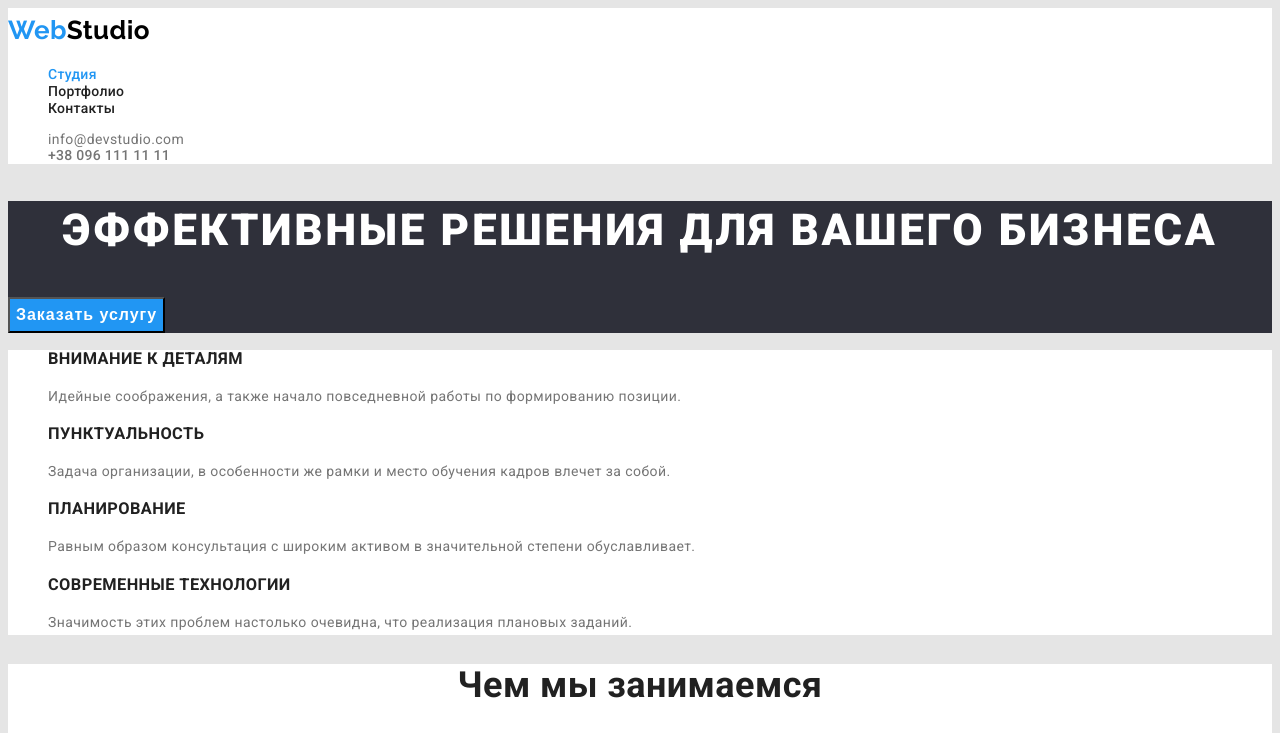
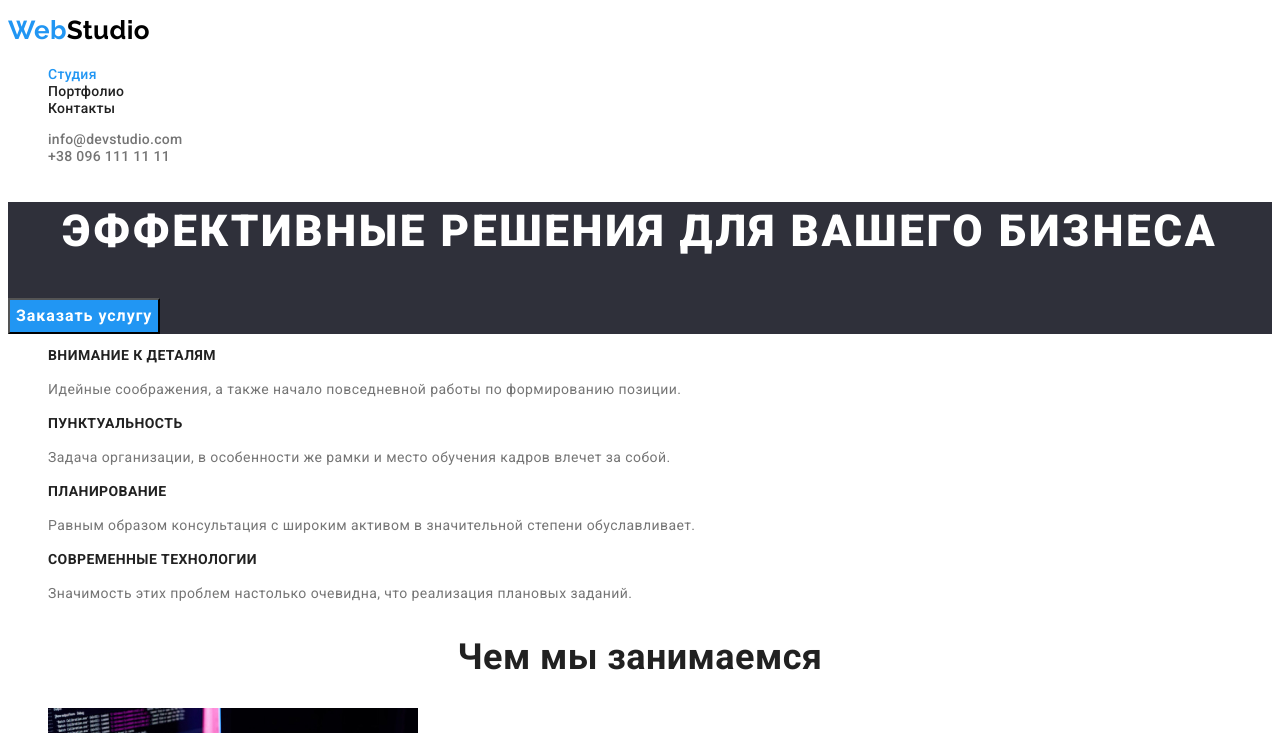
Before and after one commit to RomanShvarov/goit-markup-hw--02, a plain HTML site: page index.html in a window 1280 px wide. Shown: the top 733 px of the page. Drawn offline with Linux system fonts and the light colour scheme.

Commit message:
ДЗ 2 повторно доопрацьоване
Проведено доопрацювання змінних
Прибрані зайві фони
Точково проведена робота зі шрифтами

```diff
--- a/css/styles.css
+++ b/css/styles.css
@@ -1,23 +1,14 @@
 :root {
   --accent-color: #2196f3;
+  --white-txt-color: #ffffff;
   --text-benef-tel-filter-col: #757575;
   --text-headlink-team-beneftype-col: #212121;
   --footer-hero-bcg-color: #2f303a;
-  --ind-hero-txt-col: #ffffff;
-  --ind-hero-btn-txt-col: #ffffff;
-  --ind-hero-btn-hover-bcg-col: #188CE8;
-  --ind-benefits-section-bcg-col: #ffffff;
-  --ind-about-section-bcg-col: #ffffff;
+  --ind-hero-btn-hover-bcg-col: #188ce8;
   --ind-team-section-bcg-col: #f5f4fa;
-  --ind-team-membercard-bcg-col: #ffffff;
-  --main-bcg-color: #e5e5e5;
-  --header-bcg-col: #ffffff;
-  --portfolio-section-bcg: #ffffff;
+  --main-bcg-color: #ffffff;
   --portfolio-btn-bcg-col: #f5f4fa;
-  --portfolio-btn-txt-hover-col: #ffffff;
   --logo-header-col: #000000;
-  --logo-footer-col: #ffffff;
-  --footer-geopos-txt-col: #ffffff;
   --footer-mail-tel-txt-col: rgba(255, 255, 255, 0.6);
 }
 
@@ -47,9 +38,6 @@ body {
 }
 
 /* ------------------------------header style ------------------------------*/
-.header-style {
-  background-color: var(--header-bcg-col);
-}
 
 .logo {
   font-family: 'Raleway', sans-serif;
@@ -86,6 +74,12 @@ body {
 }
 
 .header-mail {
+  font-family: 'Roboto';
+  font-style: normal;
+  font-weight: 500;
+  font-size: 14px;
+  line-height: 1.14;
+  letter-spacing: 0.02em;
   color: var(--text-benef-tel-filter-col);
   text-decoration: none;
   list-style: none;
@@ -112,13 +106,13 @@ body {
   background-color: var(--footer-hero-bcg-color);
 }
 .footer-logo {
-  color: var(--logo-footer-col);
+  color: var(--white-txt-color);
 }
 
 .geoposition {
   font-style: normal;
   line-height: 1.71;
-  color: var(--footer-geopos-txt-col);
+  color: var(--white-txt-color);
   text-decoration: none;
 }
 .geoposition:hover,
@@ -152,10 +146,11 @@ body {
   text-align: center;
   letter-spacing: 0.06em;
   text-transform: uppercase;
-  color: var(--ind-hero-txt-col);
+  color: var(--white-txt-color);
 }
 
 .hero-btn {
+  font-family: 'Roboto', sans-serif;
   font-weight: 700;
   font-size: 16px;
   line-height: 1.88;
@@ -163,22 +158,20 @@ body {
   align-items: center;
   text-align: center;
   letter-spacing: 0.06em;
-  color: var(--ind-hero-btn-txt-col);
+  color: var(--white-txt-color);
   background-color: var(--accent-color);
   cursor: pointer;
 }
 
 .hero-btn:hover,
-.hero-btn:focus{
-    background-color: var(--ind-hero-btn-hover-bcg-col);
+.hero-btn:focus {
+  background-color: var(--ind-hero-btn-hover-bcg-col);
 }
 
 /* -----------------benefits----------------- */
-.benefits-section{
-    background-color: var(--ind-benefits-section-bcg-col);
-}
 
 .benefits-type {
+  font-size: 14px;
   font-weight: 700;
   line-height: 1.14;
   text-transform: uppercase;
@@ -191,9 +184,6 @@ body {
 }
 
 /* -----------------about and team----------------- */
-.about-section {
-  background-color: var(--ind-about-section-bcg-col);
-}
 
 .team-section {
   background-color: var(--ind-team-section-bcg-col);
@@ -206,10 +196,6 @@ body {
   line-height: 1.17;
   text-align: center;
   color: var(--text-headlink-team-beneftype-col);
-}
-
-.member-card {
-  background-color: var(--ind-team-membercard-bcg-col);
 }
 
 .team-member {
@@ -228,9 +214,7 @@ body {
 }
 
 /* ------------------------------porfolio style------------------------------ */
-.portfolio-section {
-  background-color: var(--portfolio-section-bcg);
-}
+
 .btn {
   font-family: 'Roboto';
   font-style: normal;
@@ -246,7 +230,7 @@ body {
 
 .btn:hover,
 .btn:focus {
-  color: var(--portfolio-btn-txt-hover-col);
+  color: var(--white-txt-color);
   background-color: var(--accent-color);
 }
 
```
